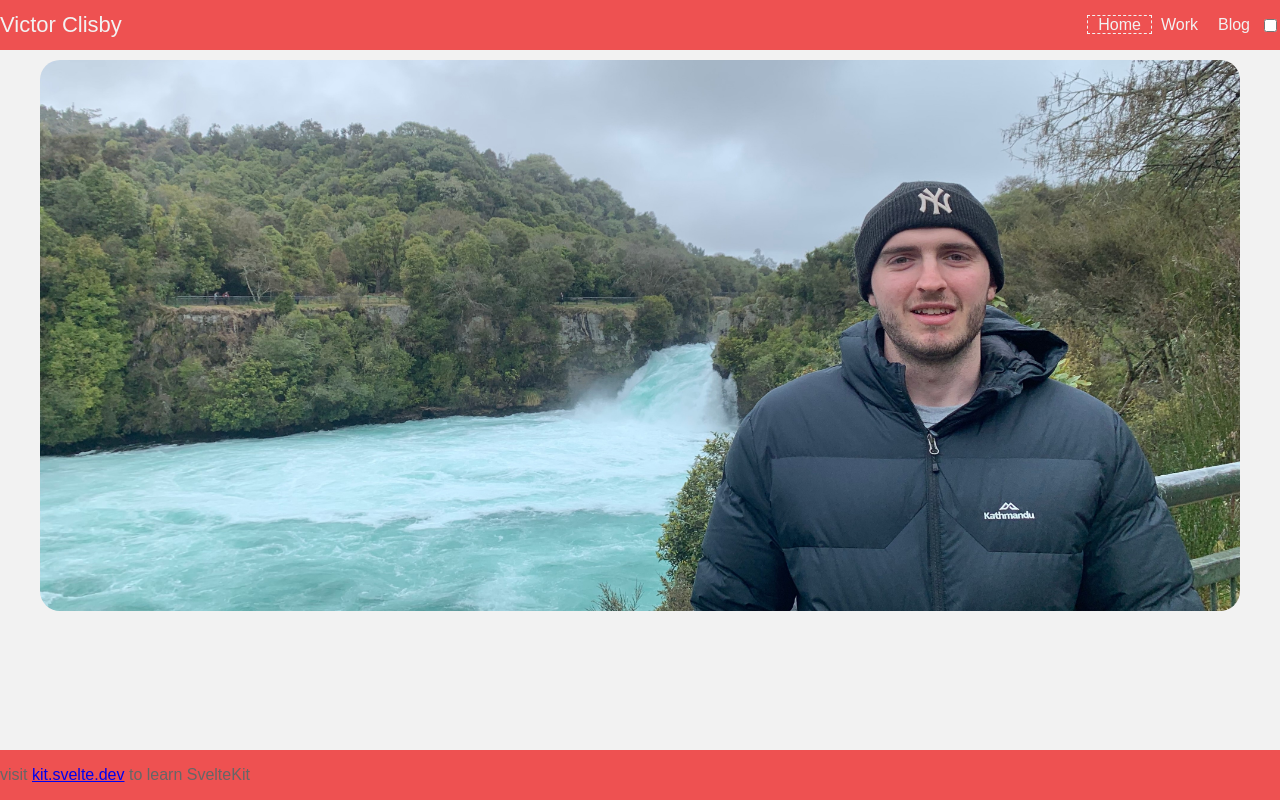
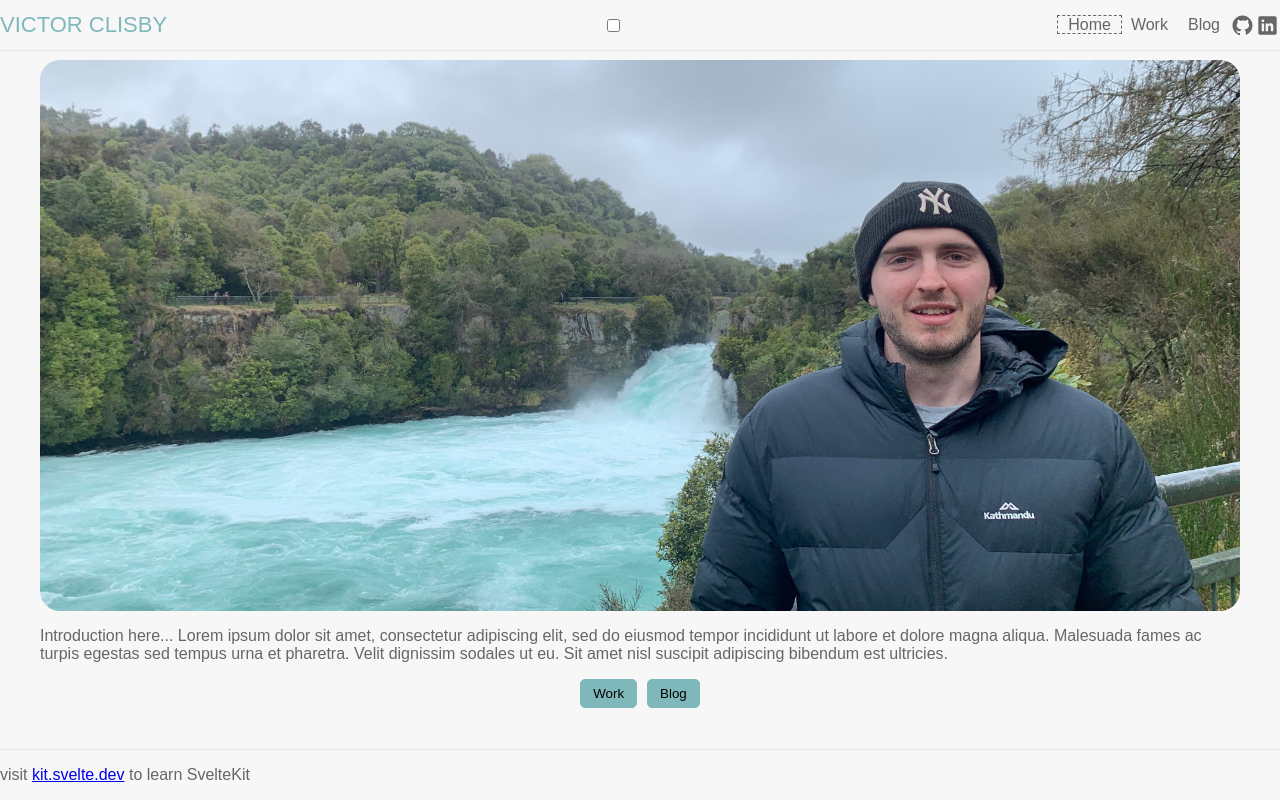
Before and after one commit to vclisby/personal-website, a SvelteKit app: page / in a window 1280 px wide. Built offline with nearby package versions, Linux system fonts and the light colour scheme.

Commit message:
Add social icons, further playing with css

```diff
--- a/src/lib/components/Footer.svelte
+++ b/src/lib/components/Footer.svelte
@@ -8,6 +8,7 @@
 		justify-content: space-between;
 		height: 50px;
 		background-color: var(--color-footer-background);
+		box-shadow: 0 0 2px rgba(102, 102, 102, 0.3);
 		z-index: 1;
 	}
 </style>
--- a/src/lib/components/Header.svelte
+++ b/src/lib/components/Header.svelte
@@ -1,10 +1,13 @@
 <script>
 	import { page } from '$app/stores';
 	import { base } from '$app/paths';
+	import ghlogo from '$lib/assets/icons8-github.svg';
+	import lilogo from '$lib/assets/icons8-linkedin.svg';
 </script>
 
 <header>
-	<div class="title">Victor Clisby</div>
+	<div class="title">VICTOR CLISBY</div>
+	<input type="checkbox" class="theme-switch" />
 	<div class="nav-and-theme">
 		<nav>
 			<ul>
@@ -19,7 +22,8 @@
 				</li>
 			</ul>
 		</nav>
-		<input type="checkbox" class="theme-switch" />
+		<img alt="GitHub Logo" src={ghlogo} width="25" />
+		<img alt="LinkedIn Logo" src={lilogo} width="25" />
 	</div>
 </header>
 
@@ -31,6 +35,7 @@
 		height: 50px;
 		color: var(--color-header-text);
 		background-color: var(--color-header-background);
+		box-shadow: 0 0 2px rgba(102, 102, 102, 0.3);
 		z-index: 1;
 	}
 
@@ -40,6 +45,7 @@
 
 	.nav-and-theme {
 		display: flex;
+		align-items: center;
 	}
 
 	nav {
--- a/src/lib/styles.css
+++ b/src/lib/styles.css
@@ -2,15 +2,15 @@
 	/* TODO (Victor): I could probably just set these light theme styles as the defaults and then i can remove them from here? */
 
 	/* Light theme variables */
-	--light-color-bg: #f2f2f2;
+	--light-color-bg: #f7f7f7;
 
 	--light-color-text: #666666;
 	--light-color-link: #666666;
 
-	--light-color-header-background: #ee5151;
-	--light-color-header-text: #f2f2f2;
-	--light-color-header-link: #f2f2f2;
-	--light-color-footer-background: #ee5151;
+	--light-color-header-background: #f7f7f7;
+	--light-color-header-text: #7fb8bb;
+	--light-color-header-link: #666666;
+	--light-color-footer-background: #f7f7f7;
 
 	/* Dark theme variables */
 	--dark-color-bg: #f2f2f2;
--- a/src/routes/+page.svelte
+++ b/src/routes/+page.svelte
@@ -7,7 +7,14 @@
 </svelte:head>
 
 <section>
-	<img alt="Victor Clisby" src={logo} width="1200" />
+	<img alt="Victor Clisby @ Huka Falls" src={logo} width="1200" />
+	<p>
+		Introduction here... Lorem ipsum dolor sit amet, consectetur adipiscing elit, sed do eiusmod
+		tempor incididunt ut labore et dolore magna aliqua. Malesuada fames ac turpis egestas sed tempus
+		urna et pharetra. Velit dignissim sodales ut eu. Sit amet nisl suscipit adipiscing bibendum est
+		ultricies.
+	</p>
+	<div class="button-container"><button>Work</button><button>Blog</button></div>
 </section>
 
 <style>
@@ -23,4 +30,24 @@
 		height: auto;
 		border-radius: 20px;
 	}
+
+	p {
+		max-width: 1200px;
+	}
+
+	.button-container {
+		display: flex;
+		gap: 10px;
+	}
+
+	button {
+		padding: 6px 12px;
+		background-color: #7fb8bb;
+		border: 1px solid #7fb8bb;
+		border-radius: 5px;
+
+		&:hover {
+			background-color: white;
+		}
+	}
 </style>
```
Also changed, not shown: src/lib/assets/icons8-github.svg (added), src/lib/assets/icons8-linkedin.svg (added).
